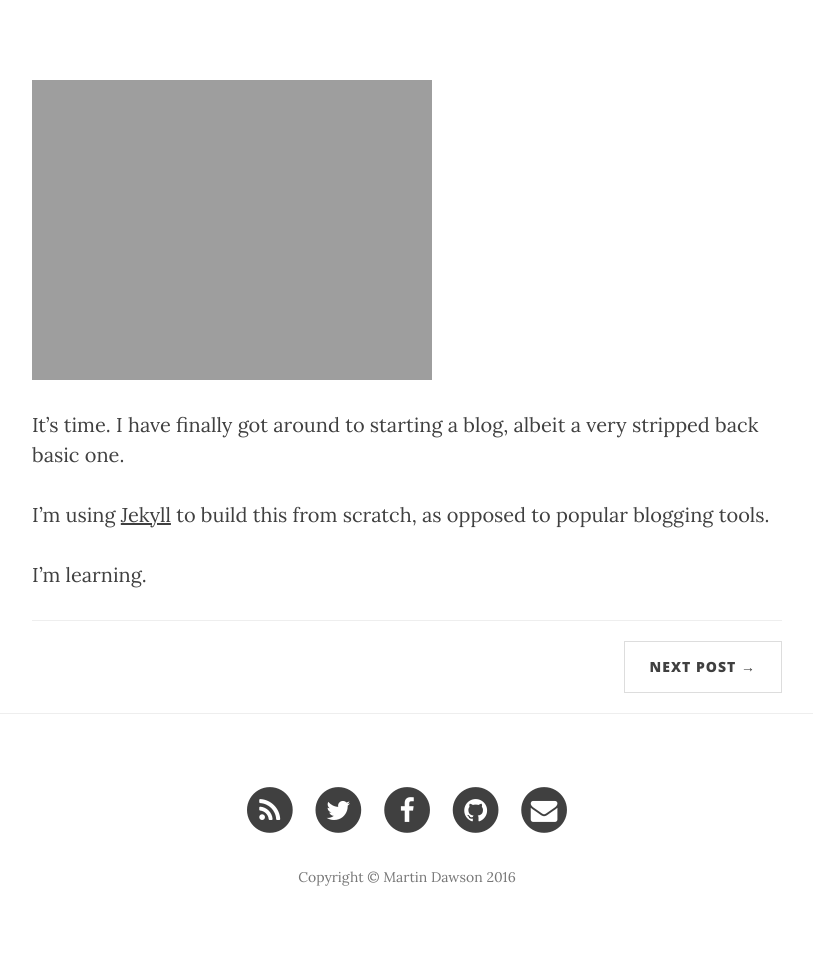
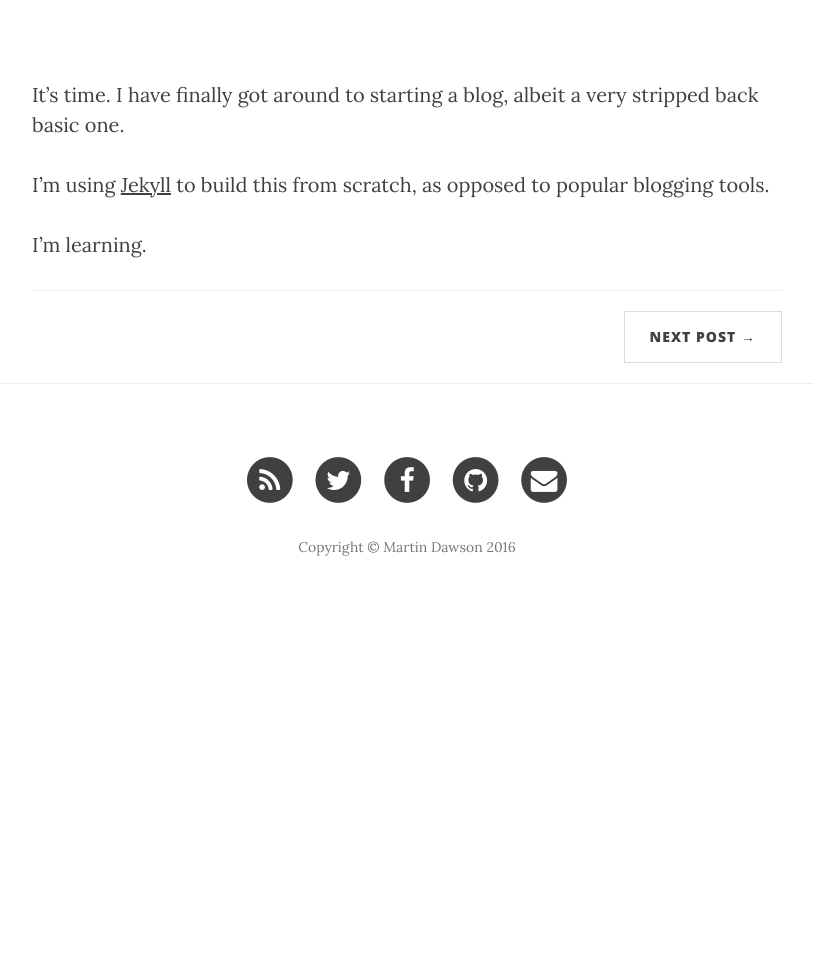
Before and after one commit to dawsneyland/formerdland, a Jekyll site: the page built from _posts/2016-02-03-time-to-begin.md, in a window 1280 px wide. Shown: the part 476-1429 px from the top of the page, without its empty margins (233-1046 px from the left). Built offline with Jekyll 4.4.1, drawn with Linux system fonts in a browser that asks for light colours; nearby versions of some CDN libraries; after the commit the page ends 1099 px from its top, so only the background shows below that.

Commit message:
Update 2016-02-03-time-to-begin.md

```diff
--- a/_posts/2016-02-03-time-to-begin.md
+++ b/_posts/2016-02-03-time-to-begin.md
@@ -6,7 +6,6 @@ date: 2016-02-03 12:00:00
 author: "Martin Dawson"
 header-img: "img/DSC04616.JPG"
 ---
-![Moi]({{ site.url }}/img/DSC04616.JPG)
 
 It's time. I have finally got around to starting a blog, albeit a very stripped back basic one.
 
```
